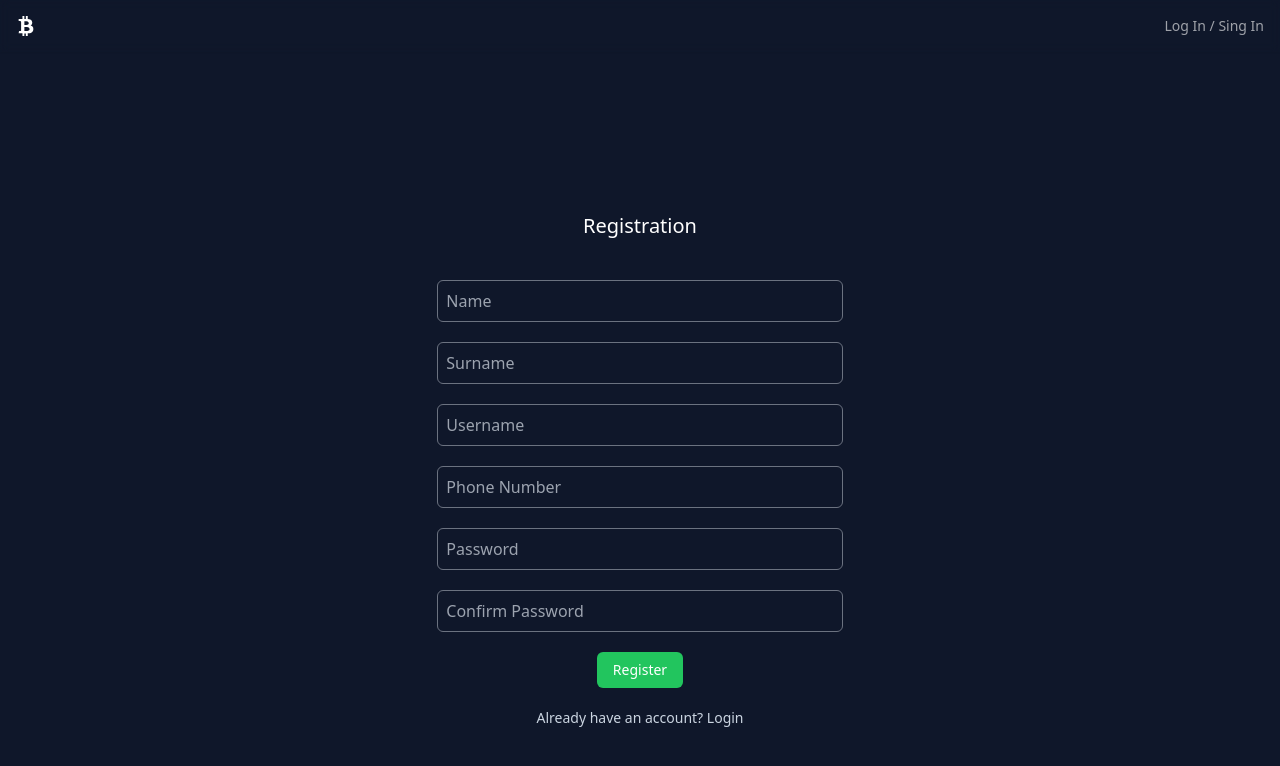
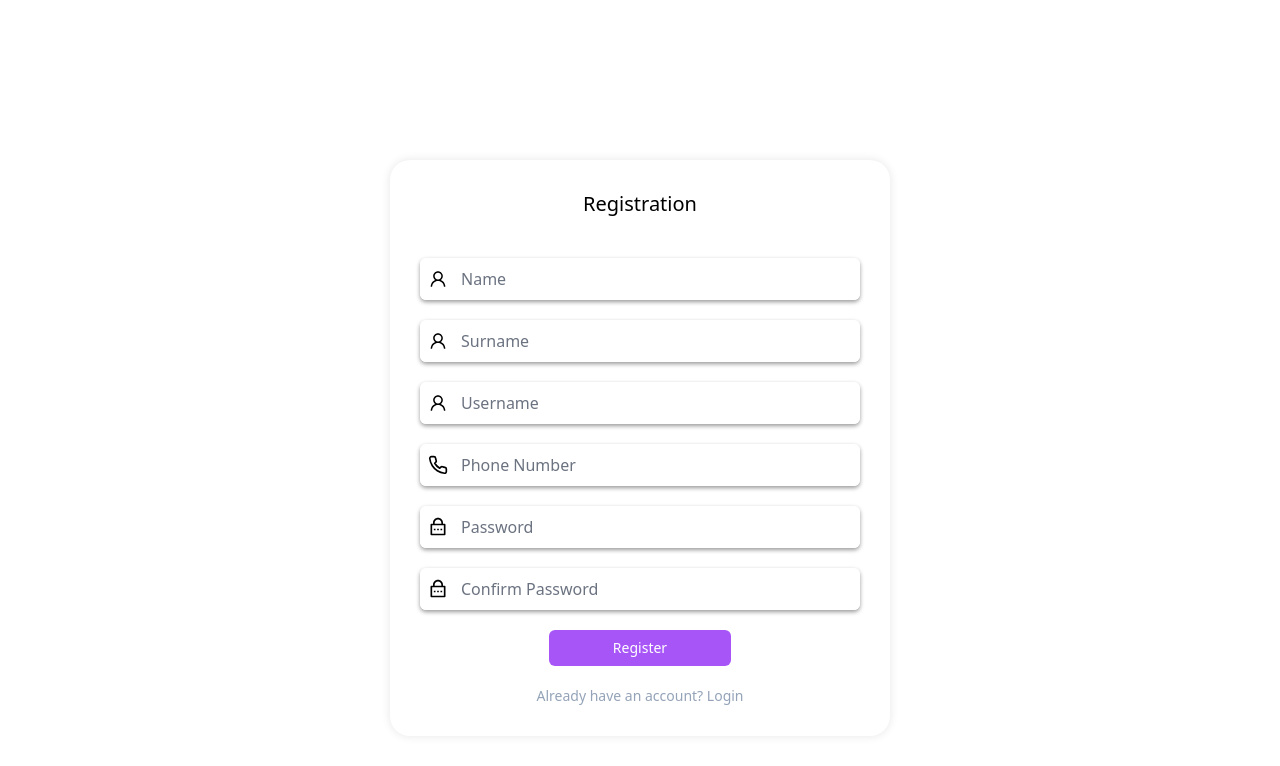
Before and after one commit to MorTemXD/full-stack-cactsu, a React (Vite) app in the folder cactsu-client/: page /auth in a window 1280 px wide. Shown: the top 766 px of the page. Built offline with nearby package versions, Linux system fonts and the light colour scheme.

Commit message:
refactored/changed styles for auth page and reg page

```diff
--- a/cactsu-client/src/components/Header.tsx
+++ b/cactsu-client/src/components/Header.tsx
@@ -1,60 +1,60 @@
-import { FC } from 'react'
-import { Link, NavLink, useNavigate } from 'react-router-dom'
-import { FaBtc, FaSignOutAlt } from 'react-icons/fa'
-import { useAuth } from '../hooks/useAuth'
-import { useAppDispatch } from '../store/hooks'
-import { logout } from '../store/user/user.slice'
-import { removeTokenFromLocalStorage } from '../helpers/localstorage.helper'
-import { toast } from 'react-toastify'
+// import { FC } from 'react'
+// import { Link, NavLink, useNavigate } from 'react-router-dom'
+// import { FaBtc, FaSignOutAlt } from 'react-icons/fa'
+// import { useAuth } from '../hooks/useAuth'
+// import { useAppDispatch } from '../store/hooks'
+// import { logout } from '../store/user/user.slice'
+// import { removeTokenFromLocalStorage } from '../helpers/localstorage.helper'
+// import { toast } from 'react-toastify'
 
-const Header: FC = () => {
-  const isAuth = useAuth()
-  const dispatch = useAppDispatch()
-  const navigate = useNavigate()
+// const Header: FC = () => {
+//   const isAuth = useAuth()
+//   const dispatch = useAppDispatch()
+//   const navigate = useNavigate()
 
-  const logoutHandler = () => {
-    dispatch(logout({}))
-    removeTokenFromLocalStorage('token')
-    toast.success('You have successfully logged out')
-    navigate('/')
-  }
+//   const logoutHandler = () => {
+//     dispatch(logout({}))
+//     removeTokenFromLocalStorage('token')
+//     toast.success('You have successfully logged out')
+//     navigate('/')
+//   }
 
-  return (
-    <header className='flex items-center px-4 py-2 shadow-sm backdrop-blur-sm'>
-      <Link to="/">
-        <FaBtc size={20}/>
-      </Link>
+//   return (
+//     <header className='flex items-center px-4 py-2 shadow-sm backdrop-blur-sm'>
+//       <Link to="/">
+//         <FaBtc size={20}/>
+//       </Link>
 
-    {/*Menu*/}
-    {
-      isAuth && (
-          <nav className='ml-auto mr-10'>
-            <ul className='flex items-center gap-5 ml-auto'>
-              <li>
-                <NavLink to={'/'} className={({ isActive }) =>
-                    isActive ? 'text-white' : 'text-white/60'
-                  }
-                >
-                  Home
-                </NavLink>
-              </li>
-            </ul>
-          </nav>
-      )
-    }
-    {
-      isAuth ? (
-        <button className='btn btn-red' onClick={logoutHandler}>
-          <span>Log Out</span>
-          <FaSignOutAlt/>
-        </button>
-      ) : (
-        <Link className='py-2 text-white/60 hover:text-white ml-auto' to={'/auth'}>Log In / Sing In</Link>
-      )
-    }
-    </header>
+//     {/*Menu*/}
+//     {
+//       isAuth && (
+//           <nav className='ml-auto mr-10'>
+//             <ul className='flex items-center gap-5 ml-auto'>
+//               <li>
+//                 <NavLink to={'/'} className={({ isActive }) =>
+//                     isActive ? 'text-white' : 'text-white/60'
+//                   }
+//                 >
+//                   Home
+//                 </NavLink>
+//               </li>
+//             </ul>
+//           </nav>
+//       )
+//     }
+//     {
+//       isAuth ? (
+//         <button className='btn btn-red' onClick={logoutHandler}>
+//           <span>Log Out</span>
+//           <FaSignOutAlt/>
+//         </button>
+//       ) : (
+//         <Link className='py-2 text-white/60 hover:text-white ml-auto' to={'/auth'}>Log In / Sing In</Link>
+//       )
+//     }
+//     </header>
 
-  )
-}
+//   )
+// }
 
-export default Header
+// export default Header
--- a/cactsu-client/src/index.css
+++ b/cactsu-client/src/index.css
@@ -10,22 +10,42 @@
 
 @layer components {
     .btn {
-        @apply flex gap-2 items-center text-sm text-white py-2 px-4 rounded-md;
+        @apply flex gap-2 items-center text-sm text-white py-2 px-16 rounded-md;
     }
+
     .input {
-        @apply bg-transparent p-2 border bg-slate-700 bg-transparent p-2 placeholder-gray-400 text-white rounded-md;
+        @apply bg-transparent p-2 rounded-md border border-white transition-all duration-300;
+        box-shadow: 0 2px 4px rgba(0, 0, 0, 0.4);
+        color: #333;
     }
+
+    .input:focus {
+        border-color: black;
+        outline: none;
+    }
+
+    .input:hover {
+        border-color: black;
+    }
+
+    .main {
+        width: 500px;
+        height: auto;
+        background-color: #fff;
+        padding: 30px;
+        border-radius: 20px;
+        box-shadow: 0 0 10px rgba(0, 0, 0, 0.1);
+    }
+
     .comtainer {
-        @apply mx-w-[1000px];
+        @apply mx-w-[1000px]
     }
 }
 
 @layer utilities {
-    .btn-red {
-        @apply bg-rose-500 hover:bg-rose-600;
-    }
-    .btn-green {
-        @apply bg-green-500 hover:bg-green-600;
+
+    .btn-purple {
+        @apply bg-purple-500 hover:bg-purple-700;
     }
 
 }
--- a/cactsu-client/src/main.tsx
+++ b/cactsu-client/src/main.tsx
@@ -1,4 +1,3 @@
-import React from 'react'
 import ReactDOM from 'react-dom/client'
 import App from './App.tsx'
 import './index.css'
--- a/cactsu-client/src/pages/Auth.tsx
+++ b/cactsu-client/src/pages/Auth.tsx
@@ -5,6 +5,9 @@ import { setTokenToLocalStorage } from "../helpers/localstorage.helper";
 import { useAppDispatch } from "../store/hooks";
 import { login } from "../store/user/user.slice";
 import { useNavigate } from "react-router-dom";
+import { AiOutlineUser } from "react-icons/ai";
+import { LuPhone } from "react-icons/lu";
+import { RiLockPasswordLine } from "react-icons/ri";
 
 const Auth: FC = () => {
     const [name, setName] = useState<string>("");
@@ -53,33 +56,53 @@ const Auth: FC = () => {
     }
 
     return (
-        <div className="mt-40 flex flex-col justify-center items-center bg-slate-900 text-white">
+        <div className="mt-40 flex flex-col justify-center items-center text-black">
+            <div className="main">
                 <h1 className="text-center text-xl mb-10">
                     {isLogin ? "Login" : "Registration"}
                 </h1>
 
-            <form onSubmit={isLogin ? loginHandler : registrationHandler} className="flex w-1/3 flex-col mx-auto gap-5">
+                <form onSubmit={isLogin ? loginHandler : registrationHandler} className="flex flex-col mx-auto gap-5">
                     {!isLogin && (
                         <>
-                        <input type="text" className="input" placeholder="Name" onChange={(e)=> setName(e.target.value)} />
-                        <input type="text" className="input" placeholder="Surname" onChange={(e)=> setSurname(e.target.value)} />
-                        <input type="text" className="input" placeholder="Username" onChange={(e)=> setUsername(e.target.value)} />
+                            <div className="relative">
+                                <input type="text" className="input pl-10 pr-2 w-full" placeholder="Name" onChange={(e) => setName(e.target.value)} />
+                                <AiOutlineUser size={20} className="absolute top-1/2 -translate-y-1/2 left-2 " />
+                            </div>
+                            <div className="relative">
+                                <input type="text" className="input pl-10 pr-2 w-full" placeholder="Surname" onChange={(e) => setSurname(e.target.value)} />
+                                <AiOutlineUser size={20} className="absolute top-1/2 -translate-y-1/2 left-2 " />
+                            </div>
+                            <div className="relative">
+                                <input type="text" className="input pl-10 pr-2 w-full" placeholder="Username" onChange={(e) => setUsername(e.target.value)} />
+                                <AiOutlineUser size={20} className="absolute top-1/2 -translate-y-1/2 left-2 " />
+                            </div>
                         </>
                     )}
-                <input type="text" className="input" placeholder="Phone Number" onChange={(e)=> setPhoneNumber(e.target.value)} />
-                <input type="password" className="input" placeholder="Password" onChange={(e)=> setPassword(e.target.value)} />
+                    <div className="relative">
+                        <input type="text" className="input pl-10 pr-2 w-full" placeholder="Phone Number" onChange={(e) => setPhoneNumber(e.target.value)} />
+                        <LuPhone size={20} className="absolute top-1/2 -translate-y-1/2 left-2 " />
+                    </div>
+                    <div className="relative">
+                        <input type="password" className="input pl-10 pr-2 w-full" placeholder="Password" onChange={(e) => setPassword(e.target.value)} />
+                        <RiLockPasswordLine size={20} className="absolute top-1/2 -translate-y-1/2 left-2 " />
+                    </div>
                     {!isLogin && (
-                    <input type="password" className="input" placeholder="Confirm Password" onChange={(e)=> setConfirmPassword(e.target.value)} />
+                        <div className="relative">
+                            <input type="password" className="input pl-10 pr-2 w-full" placeholder="Confirm Password" onChange={(e) => setConfirmPassword(e.target.value)} />
+                            <RiLockPasswordLine size={20} className="absolute top-1/2 -translate-y-1/2 left-2 " />
+                        </div>
                     )}
-                <button className="btn btn-green mx-auto">
+                    <button className="btn btn-purple mx-auto">
                         {isLogin ? "Login" : "Register"}
                     </button>
                 </form>
 
                 <div className="flex justify-center mt-5">
-                <button onClick={() => setIsLogin(!isLogin)} className="text-slate-300 hover:text-white">
+                    <button onClick={() => setIsLogin(!isLogin)} className="text-slate-400 hover:text-black">
                         {isLogin ? "Don't have an account? Register" : "Already have an account? Login"}
                     </button>
+                </div>
             </div>
         </div>
     );
--- a/cactsu-client/src/pages/Layout.tsx
+++ b/cactsu-client/src/pages/Layout.tsx
@@ -1,11 +1,11 @@
 import { FC } from "react";
 import { Outlet } from "react-router-dom";
-import Header from "../components/Header";
+// import Header from "../components/Header";
 
 const Layout: FC = () => {
     return (
-        <div className="min-h-screen bg-slate-900 text-white">
-            <Header/>
+        <div>
+            {/* <Header/> */}
             <div className="container">
                 <Outlet />
             </div>
```
Lines whose indentation alone changed are shown as unchanged.
